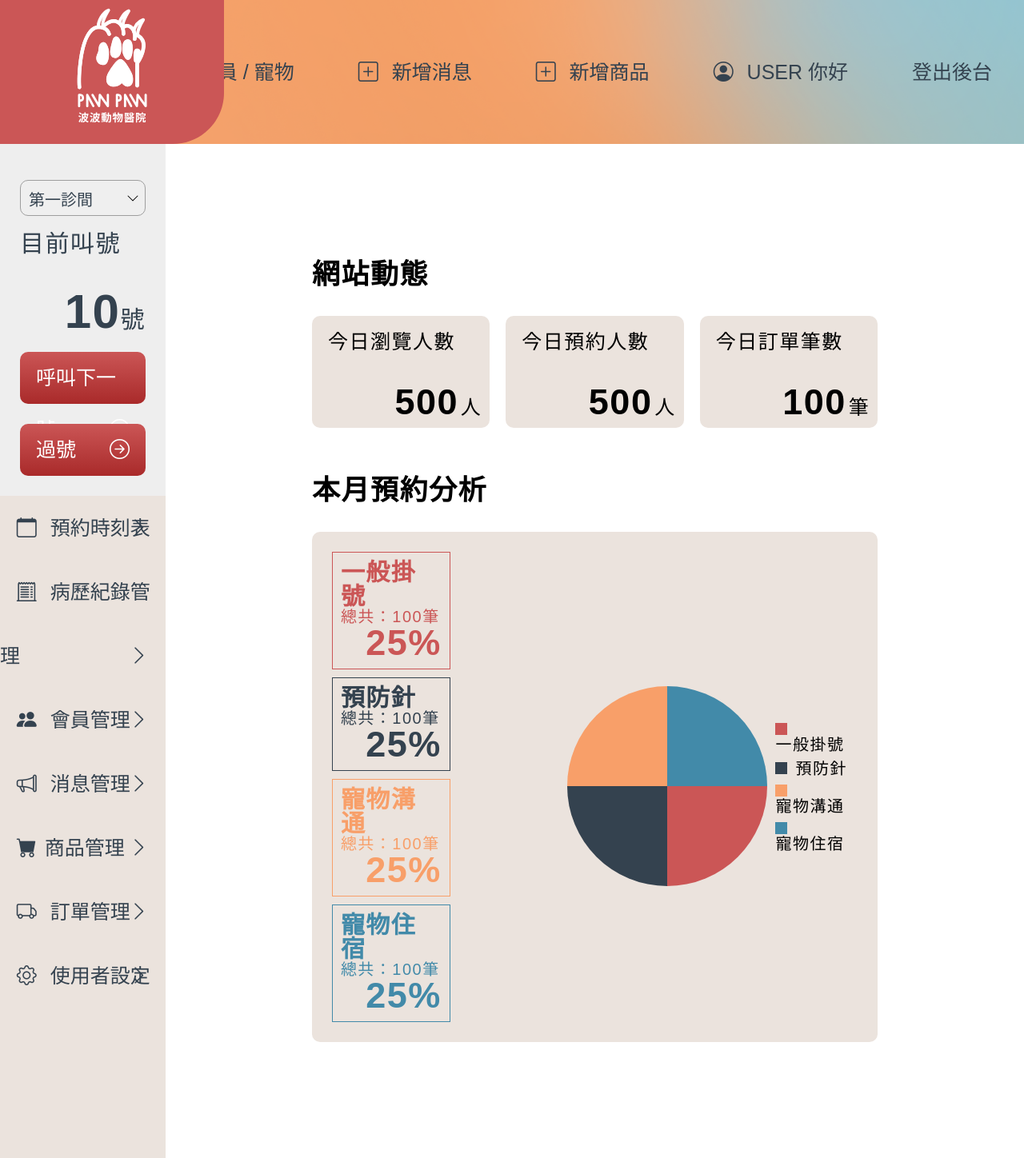
After one commit to lkhy0598/THD101_NO1, a PHP site: page /_back_index.html in a window 1280 px wide. The commit adds this page. Shown: the whole page at 80% size. Run offline with PHP 8.4, Linux system fonts and the light colour scheme.

Commit message:
後臺首頁

```diff
--- /dev/null
+++ b/_back_index.html
@@ -0,0 +1,251 @@
+<!DOCTYPE html>
+<html lang="en">
+
+    <head>
+        <meta charset="UTF-8">
+        <meta http-equiv="X-UA-Compatible" content="IE=edge">
+        <meta name="viewport" content="width=device-width, initial-scale=1.0">
+        <link rel="stylesheet" href="css/style.css">
+        <title>後台 首頁</title>
+    </head>
+
+    <body>
+
+        <header>
+            <nav class="BACK_NAV">
+
+                <img src="img/BACK-LOGO-HOVER.svg" alt="">
+                <img src="img/BACK-LOGO.svg" alt="">
+
+                <ul>
+                    <li>
+                        <a href="#">
+                            <i class="bi bi-plus-square"></i>
+                            新增會員 / 寵物</a>
+                    </li>
+                    <li>
+                        <a href="#">
+                            <i class="bi bi-plus-square"></i>
+                            新增消息</a>
+                    </li>
+                    <li>
+                        <a href="#">
+                            <i class="bi bi-plus-square"></i>
+                            新增商品</a>
+                    </li>
+                    <li>
+                        <a href="#">
+                            <i class="bi bi-person-circle"></i>
+                            USER 你好</a>
+                    </li>
+                    <li>
+                        <a href="#">登出後台</a>
+                    </li>
+                </ul>
+
+            </nav>
+        </header>
+
+        <section class="BACK_MAIN_CONTENT">
+
+            <!-- 左側內容 -->
+            <aside class="BACK_MAIN_CONTENT_LEFT">
+
+                <div class="ASIDE_TOP">
+
+                    <label for="clinic_room" class="SELECT"><br>
+                        <select id="clinic_room">
+                            <option value="">第一診間</option>
+                            <option value="">第二診間</option>
+                            <option value="">第三診間</option>
+                        </select>
+                    </label>
+
+                    <h3>目前叫號</h3>
+                    <h3>
+                        <span>10</span>號</h3>
+
+                    <button class="BTN_BACK">呼叫下一號<i class="bi bi-arrow-right-circle"></i>
+                    </button><br>
+
+                    <button class="BTN_BACK">過號<i class="bi bi-arrow-right-circle"></i>
+                    </button>
+
+                </div>
+
+                <div class="ASIDE_BUTTON">
+                    <ul>
+                        <li>
+                            <a href="#">
+                                <i class="bi bi-calendar"></i>
+                                預約時刻表<i class="bi bi-chevron-right"></i>
+                            </a>
+                        </li>
+                        <li>
+                            <a href="#">
+                                <i class="bi bi-receipt-cutoff"></i>
+                                病歷紀錄管理<i class="bi bi-chevron-right"></i>
+                            </a>
+                        </li>
+                        <li>
+                            <a href="#">
+                                <i class="bi bi-people-fill"></i>
+                                會員管理<i class="bi bi-chevron-right"></i>
+                            </a>
+                        </li>
+                        <li>
+                            <a href="#">
+                                <i class="bi bi-megaphone"></i>
+                                消息管理<i class="bi bi-chevron-right"></i>
+                            </a>
+                        </li>
+                        <li>
+                            <a href="#">
+                                <i class="bi bi-cart-fill"></i>商品管理<i class="bi bi-chevron-right"></i>
+                            </a>
+                        </li>
+                        <li>
+                            <a href="#">
+                                <i class="bi bi-truck"></i>
+                                訂單管理<i class="bi bi-chevron-right"></i>
+                            </a>
+                        </li>
+                        <li>
+                            <a href="#">
+                                <i class="bi bi-gear"></i>
+                                使用者設定<i class="bi bi-chevron-right"></i>
+                            </a>
+                        </li>
+                    </ul>
+                </div>
+
+            </aside>
+
+            <!-- 右側內容 "主要" 不會更動 -->
+            <main class="BACK_MAIN_CONTENT_RIGHT">
+
+               <section class="BACK_INDEX">
+                  <section class="WEB_MESSAGE">
+
+                     <h2>網站動態</h2>
+                     <section class="WEB_MESSAGE_BOX">
+                        <section class="VIEWERS">
+                           <p>今日瀏覽人數</p>
+                           <div>
+                              <h1>500</h1>
+                              <p>人</p>
+                           </div>
+
+                        </section>
+                        <section class="RESERVATIONS">
+                           <p>今日預約人數</p>
+                           <div>
+                              <h1>500</h1>
+                              <p>人</p>
+                           </div>
+                        </section>
+                        <section class="ORDERS">
+                           <p>今日訂單筆數</p>
+                           <div>
+                              <h1>100</h1>
+                              <p>筆</p>
+                           </div>
+                        </section>
+                     </section>
+
+                  </section>
+
+                  <section class="WEB_ANALYZE">
+
+                     <h2>本月預約分析</h2>
+
+                     <section class="ANALYZE">
+
+                        <section class="DATA_ANALYSIS">
+
+                           <section class="GENERAL">
+                              <h3>一般掛號</h3>
+                              <p>總共：100筆</p>
+                              <h1>25%</h1>
+                           </section>
+                           <section class="VACCINES">
+                              <h3>預防針</h3>
+                              <p>總共：100筆</p>
+                              <h1>25%</h1>
+                           </section>
+                           <section class="COMMUNICATION">
+                              <h3>寵物溝通</h3>
+                              <p>總共：100筆</p>
+                              <h1>25%</h1>
+                           </section>
+                           <section class="HOTEL">
+                              <h3>寵物住宿</h3>
+                              <p>總共：100筆</p>
+                              <h1>25%</h1>
+                           </section>
+
+                        </section>
+
+                        <section class="PIE_CHART">
+                           <canvas id="pieChart" width="250px" height="250px"></canvas>
+                        </section>
+                        <section class="DISTINGUISH">
+                           <div class="DISTINGUISH_BOX">
+                              <span></span><p>一般掛號</p>
+                           </div>
+                           <div class="DISTINGUISH_BOX">
+                              <span></span><p>預防針</p>
+                           </div>
+                           <div class="DISTINGUISH_BOX">
+                              <span></span><p>寵物溝通</p>
+                           </div>
+                           <div class="DISTINGUISH_BOX">
+                              <span></span><p>寵物住宿</p>
+                           </div>
+                        </section>
+                     </section>
+
+                  </section>
+               </section>
+
+
+            </main>
+        </section>
+
+      <script>
+         var canvas = document.getElementById("pieChart");
+         var ctx = canvas.getContext("2d");
+
+         var data = [25, 25, 25, 25]; // 饼图的数据，以百分比表示
+         var colors = ["#CB5656", "#34424F", "#F89F69", "#428AA9"]; // 饼图每个部分的颜色
+         var total = data.reduce((a, b) => a + b, 0); // 数据总和
+
+         var startAngle = 0; // 起始角度
+         var endAngle = 0; // 结束角度
+
+         function drawPieChart() {
+            for (var i = 0; i < data.length; i++) {
+               // 计算每个部分的结束角度
+               endAngle = endAngle + (Math.PI * 2 * (data[i] / total));
+
+               // 绘制饼图部分
+               ctx.beginPath();
+               ctx.moveTo(canvas.width / 2, canvas.height / 2); // 移动到圆心
+               ctx.arc(canvas.width / 2, canvas.height / 2, canvas.height / 2, startAngle, endAngle); // 绘制弧形
+               ctx.closePath();
+               ctx.fillStyle = colors[i];
+               ctx.fill();
+
+               // 更新起始角度为当前结束角度，以便绘制下一个部分
+               startAngle = endAngle;
+            }
+         }
+
+         drawPieChart();
+
+
+
+      </script>
+    </body>
+
+</html>
--- a/css/style.css
+++ b/css/style.css
@@ -1027,6 +1027,107 @@ footer {
   border-radius: 10px;
 }
 
+.BACK_INDEX {
+  width: 75%;
+  margin: 90px auto;
+}
+.BACK_INDEX h2 {
+  margin-bottom: 35px;
+}
+.BACK_INDEX .WEB_MESSAGE_BOX {
+  display: flex;
+  margin-bottom: 60px;
+}
+.BACK_INDEX .WEB_MESSAGE_BOX section {
+  padding: 20px;
+  margin-right: 20px;
+  width: 32%;
+  height: 100px;
+  background-color: #EBE3DD;
+  border-radius: 10px;
+  position: relative;
+}
+.BACK_INDEX .WEB_MESSAGE_BOX section div {
+  position: absolute;
+  bottom: 10px;
+  right: 10px;
+}
+.BACK_INDEX .WEB_MESSAGE_BOX section h1, .BACK_INDEX .WEB_MESSAGE_BOX section h1 ~ p {
+  display: inline-block;
+}
+.BACK_INDEX .WEB_MESSAGE_BOX .ORDERS {
+  margin-right: 0;
+}
+.BACK_INDEX .ANALYZE {
+  display: flex;
+  justify-content: space-around;
+  align-items: center;
+  background-color: #EBE3DD;
+  border-radius: 10px;
+  padding: 20px;
+}
+.BACK_INDEX .ANALYZE .DATA_ANALYSIS {
+  width: 50%;
+  display: flex;
+  flex-wrap: wrap;
+}
+.BACK_INDEX .ANALYZE .DATA_ANALYSIS .GENERAL {
+  border: 1px solid #CB5656;
+  color: #CB5656;
+}
+.BACK_INDEX .ANALYZE .DATA_ANALYSIS .VACCINES {
+  border: 1px solid #34424F;
+  color: #34424F;
+}
+.BACK_INDEX .ANALYZE .DATA_ANALYSIS .COMMUNICATION {
+  border: 1px solid #F89F69;
+  color: #F89F69;
+}
+.BACK_INDEX .ANALYZE .DATA_ANALYSIS .HOTEL {
+  border: 1px solid #428AA9;
+  color: #428AA9;
+}
+.BACK_INDEX .ANALYZE .DATA_ANALYSIS section {
+  width: 42%;
+  padding: 10px;
+  margin: 5px;
+  border: 1px solid black;
+}
+.BACK_INDEX .ANALYZE .DATA_ANALYSIS section h3 {
+  font-weight: 600;
+}
+.BACK_INDEX .ANALYZE .DATA_ANALYSIS section p {
+  font-size: 2rem;
+}
+.BACK_INDEX .ANALYZE .DATA_ANALYSIS section h1 {
+  float: right;
+}
+.BACK_INDEX .ANALYZE .DISTINGUISH .DISTINGUISH_BOX {
+  margin: 10px;
+}
+.BACK_INDEX .ANALYZE .DISTINGUISH span {
+  display: inline-block;
+  width: 15px;
+  height: 15px;
+  margin-right: 10px;
+}
+.BACK_INDEX .ANALYZE .DISTINGUISH p {
+  display: inline-block;
+  font-size: 2rem;
+}
+.BACK_INDEX .ANALYZE .DISTINGUISH .DISTINGUISH_BOX:nth-child(1) > span {
+  background-color: #CB5656;
+}
+.BACK_INDEX .ANALYZE .DISTINGUISH .DISTINGUISH_BOX:nth-child(2) > span {
+  background-color: #34424F;
+}
+.BACK_INDEX .ANALYZE .DISTINGUISH .DISTINGUISH_BOX:nth-child(3) > span {
+  background-color: #F89F69;
+}
+.BACK_INDEX .ANALYZE .DISTINGUISH .DISTINGUISH_BOX:nth-child(4) > span {
+  background-color: #428AA9;
+}
+
 /* 下方內容 */
 .BACK_MAIN_CONTENT {
   display: flex;
@@ -1193,9 +1294,6 @@ footer {
   /* filter:alpha( opacity : 0); */
   opacity: 0;
 }
-.ADD_MEDICAL_RECORD .ADD_MEDICAL_RECORD_FORM .BTN_BOX {
-  display: flex;
-}
 .ADD_MEDICAL_RECORD .ADD_MEDICAL_RECORD_FORM li:nth-child(1) {
   flex-basis: 100%;
   margin-bottom: 20px;
@@ -1211,6 +1309,9 @@ footer {
 }
 .ADD_MEDICAL_RECORD textarea {
   width: 100%;
+}
+.ADD_MEDICAL_RECORD .BTN_BOX {
+  display: flex;
 }
 
 /*----------會員管理區塊---------*/
@@ -1768,10 +1869,6 @@ footer {
   border-radius: 10px;
 }
 
-section {
-  background-image: url(../../img/BG.jpg);
-}
-
 .SHOPPING .SHOPPING_MASTERVISION {
   background-image: url("/img/shopping/SHOPPING_MASTERVISION_01.jpg");
   background-repeat: no-repeat;
@@ -1849,6 +1946,10 @@ section {
   color: #34424F;
   font-weight: 600;
 }
+.SHOPPING ::-moz-placeholder {
+  color: #34424F;
+  font-weight: 600;
+}
 .SHOPPING ::placeholder {
   color: #34424F;
   font-weight: 600;
@@ -1961,7 +2062,8 @@ section {
 .SHOPPINGLIST .SHOPPINGLIST_TOP .SHOPPINGLIST_SMALLIMG img {
   cursor: pointer;
   width: 100%;
-  object-fit: contain;
+  -o-object-fit: contain;
+     object-fit: contain;
 }
 .SHOPPINGLIST .SHOPPINGLIST_TOP .SHOPPINGLIST_BIGIMG {
   overflow: hidden;
@@ -1988,7 +2090,8 @@ section {
   display: block;
   margin: 0 auto;
   height: 100%;
-  object-fit: contain;
+  -o-object-fit: contain;
+     object-fit: contain;
 }
 .SHOPPINGLIST .SHOPPINGLIST_TOP .SHOPPINGLIST_TOPTEXT h2 {
   color: #34424F;
--- a/sass/page/_back_index.scss
+++ b/sass/page/_back_index.scss
@@ -0,0 +1,112 @@
+.BACK_INDEX{
+   width: 75%;
+   margin: 90px auto;
+
+   h2{
+      margin-bottom: 35px;
+   }
+   .WEB_MESSAGE_BOX{
+      display: flex;
+      margin-bottom: 60px;
+
+      section{
+         padding: 20px;
+         margin-right: 20px;
+         width: 32%;
+         height: 100px;
+         background-color: #EBE3DD;
+         border-radius: 10px;
+         position: relative;
+
+         div{
+            position: absolute;
+            bottom: 10px;
+            right: 10px;
+         }
+         h1, h1 ~ p{
+            display: inline-block;
+         }
+      }
+      .ORDERS{
+         margin-right: 0;
+      }
+   }
+
+   .ANALYZE{
+      display: flex;
+      justify-content: space-around;
+      align-items: center;
+      background-color: #EBE3DD;
+      border-radius: 10px;
+      padding: 20px;
+
+      .DATA_ANALYSIS{
+         width: 50%;
+         display: flex;
+         flex-wrap: wrap;
+
+         .GENERAL{
+            border: 1px solid $red;
+            color: $red;
+         }
+         .VACCINES{
+            border: 1px solid $blueblack;
+            color: $blueblack;
+         }
+         .COMMUNICATION{
+            border: 1px solid $orange;
+            color: $orange;
+         }
+         .HOTEL{
+            border: 1px solid $blue;
+            color: $blue;
+         }
+
+         section{
+            width: 42%;
+            padding: 10px;
+            margin: 5px;
+            border: 1px solid black;
+
+            h3{
+               font-weight: 600;
+            }
+            p{
+               font-size: $littleword;
+            }
+            h1{
+               float: right;
+            }
+         }
+      }
+      .DISTINGUISH{
+         .DISTINGUISH_BOX{
+            margin: 10px;
+         }
+         span{
+            display: inline-block;
+            width: 15px;
+            height: 15px;
+            margin-right: 10px;
+         }
+
+         p{
+            display: inline-block;
+            font-size: $littleword;
+         }
+         .DISTINGUISH_BOX:nth-child(1)>span{
+            background-color: $red;
+         }
+         .DISTINGUISH_BOX:nth-child(2)>span{
+            background-color: $blueblack;
+         }
+         .DISTINGUISH_BOX:nth-child(3)>span{
+            background-color: $orange;
+         }
+         .DISTINGUISH_BOX:nth-child(4)>span{
+            background-color: $blue;
+         }
+      }
+
+   }
+}
--- a/sass/page/_back_medical_record.scss
+++ b/sass/page/_back_medical_record.scss
@@ -199,9 +199,7 @@
       }
 
    }
-      .BTN_BOX{
-         display: flex;
-      }
+
    }
    .ADD_MEDICAL_RECORD_FORM li:nth-child(1){
       flex-basis: 100%;
@@ -219,5 +217,7 @@
    textarea{
       width: 100%;
    }
-
+   .BTN_BOX{
+      display: flex;
+   }
 }
```
Also changed, not shown: 1 other file.
